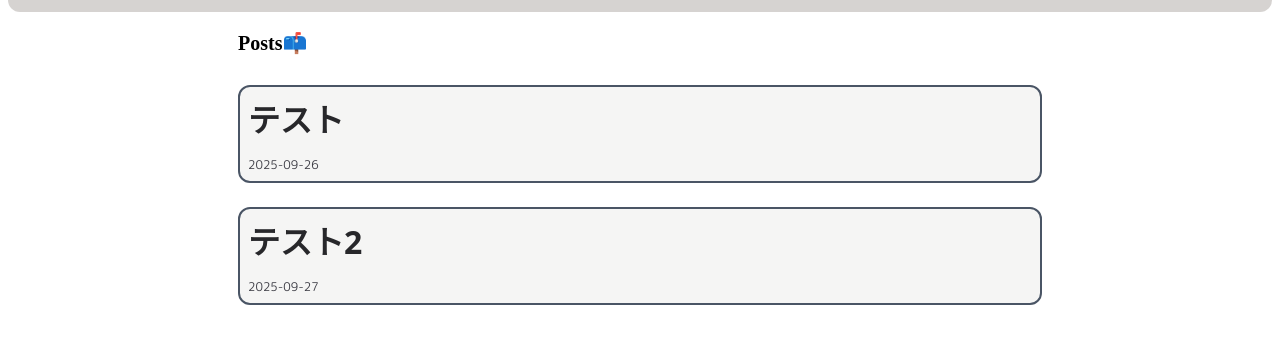
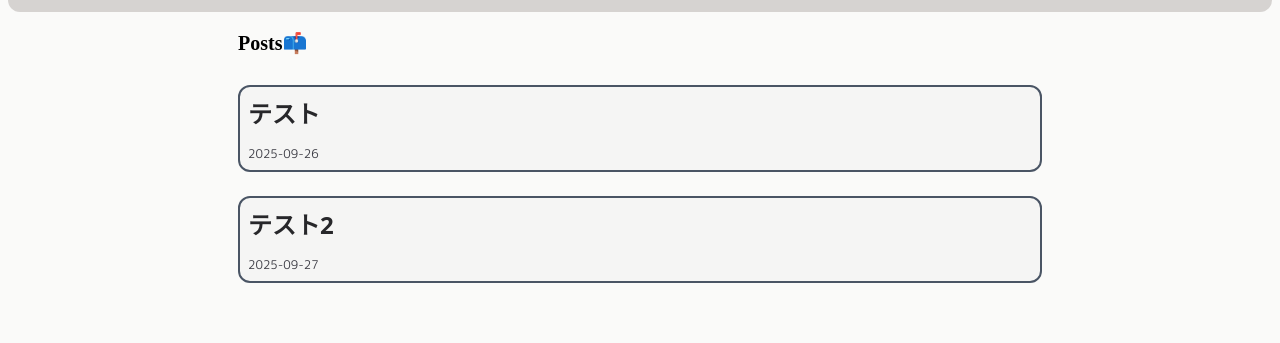
Before and after one commit to taka-kawah/my-blog, an Astro site: page / in a window 1280 px wide. Shown: the part 113-456 px from the top of the page. Built offline with nearby package versions, Linux system fonts and the light colour scheme; Astro itself is replaced by a stand-in of ours; a web font is replaced by a local one.

Commit message:
kayoutを作成

```diff
--- /dev/null
+++ b/src/layouts/layout.astro
@@ -0,0 +1,17 @@
+---
+import Header from "./header.astro";
+---
+
+<html lang="ja">
+  <head>
+    <meta charset="UTF-8" />
+    <title>ataroh blog</title>
+    <link rel="icon" href="../../public/favicon.svg" type="image/svg+xml" />
+  </head>
+  <body class="bg-stone-50">
+    <Header />
+    <article>
+      <slot />
+    </article>
+  </body>
+</html>
--- a/src/pages/index.astro
+++ b/src/pages/index.astro
@@ -5,6 +5,7 @@ import type { Frontmatter } from "../types/frontmatter";
 import "../styles/global.css";
 import Header from "../layouts/header.astro";
 import Headline from "../components/headline.astro";
+import Layout from "../layouts/layout.astro";
 
 console.log("This runs in your terminal, not the browser!");
 
@@ -13,15 +14,7 @@ const blogs = Object.values(
 ) as MarkdownInstance<Frontmatter>[];
 ---
 
-<html lang="ja">
-  <head>
-    <meta charset="UTF-8" />
-    <title>ataroh blog</title>
-    <link rel="icon" href="../../public/favicon.svg" type="image/svg+xml" />
-  </head>
-  <body>
-    <Header />
-    <!-- <TestButton client:load /> -->
+<Layout>
   <div class="grid place-content-center">
     <h2 class="font-sans-serif text-xl">Posts📫</h2>
     <!-- {
@@ -34,5 +27,4 @@ const blogs = Object.values(
     <Headline title="テスト" date="2025-09-26" href="./blog/test" />
     <Headline title="テスト2" date="2025-09-27" href="./blog/test" />
   </div>
-  </body>
-</html>
+</Layout>
```
Lines whose indentation alone changed are shown as unchanged.
